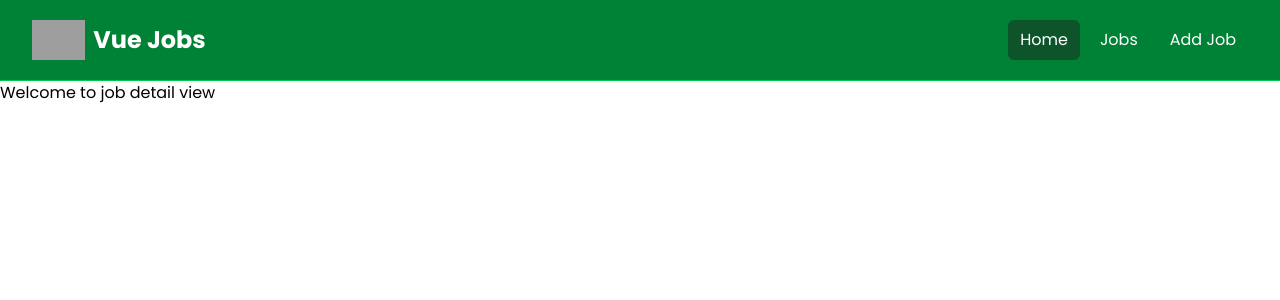
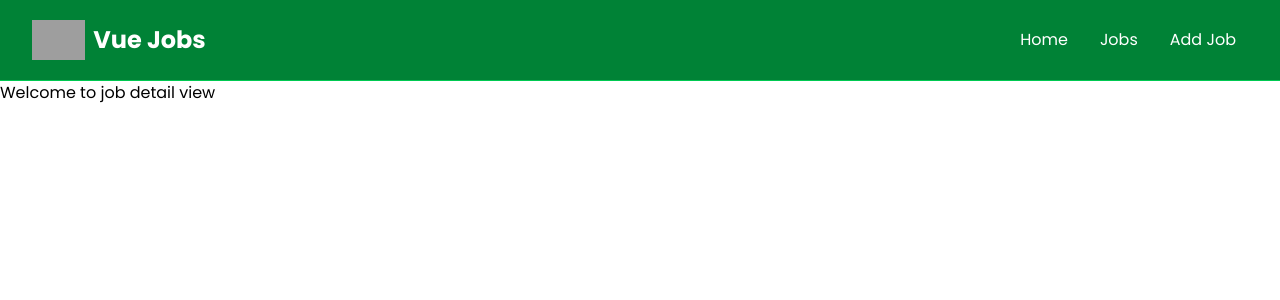
Before and after one commit to shagaranasution/vue-jobs-listing-app, a Vue app: page /jobs/1 in a window 1280 px wide. Shown: the top 300 px of the page. Built offline with nearby package versions, Linux system fonts and the light colour scheme; grey boxes are pictures that could not be loaded.

Commit message:
Implement conditional for active link on navigation bar

```diff
--- a/src/components/NavigationBar.vue
+++ b/src/components/NavigationBar.vue
@@ -1,6 +1,11 @@
 <script setup lang="ts">
-import { RouterLink } from 'vue-router'
+import { RouterLink, useRoute } from 'vue-router'
 import logo from '@/assets/images/logo.png'
+
+function getIsActiveLink(routePath: string): boolean {
+  console.log(useRoute().path === routePath)
+  return useRoute().path === routePath
+}
 </script>
 
 <template>
@@ -17,17 +22,30 @@ import logo from '@/assets/images/logo.png'
             <div class="flex space-x-2">
               <RouterLink
                 to="/"
-                class="text-white bg-green-900 hover:bg-gray-900 hover:text-white rounded-md px-3 py-2"
+                :class="[
+                  getIsActiveLink('/') ? 'bg-green-900 hover:bg-gray-900' : 'hover:bg-green-900',
+                  'text-white hover:text-white rounded-md px-3 py-2',
+                ]"
                 >Home</RouterLink
               >
               <RouterLink
                 to="/jobs"
-                class="text-white hover:bg-green-900 hover:text-white rounded-md px-3 py-2"
+                :class="[
+                  getIsActiveLink('/jobs')
+                    ? 'bg-green-900 hover:bg-gray-900'
+                    : 'hover:bg-green-900',
+                  'text-white hover:text-white rounded-md px-3 py-2',
+                ]"
                 >Jobs</RouterLink
               >
               <RouterLink
                 to="/jobs/add"
-                class="text-white hover:bg-green-900 hover:text-white rounded-md px-3 py-2"
+                :class="[
+                  getIsActiveLink('/jobs/add')
+                    ? 'bg-green-900 hover:bg-gray-900'
+                    : 'hover:bg-green-900',
+                  'text-white hover:text-white rounded-md px-3 py-2',
+                ]"
                 >Add Job</RouterLink
               >
             </div>
```
